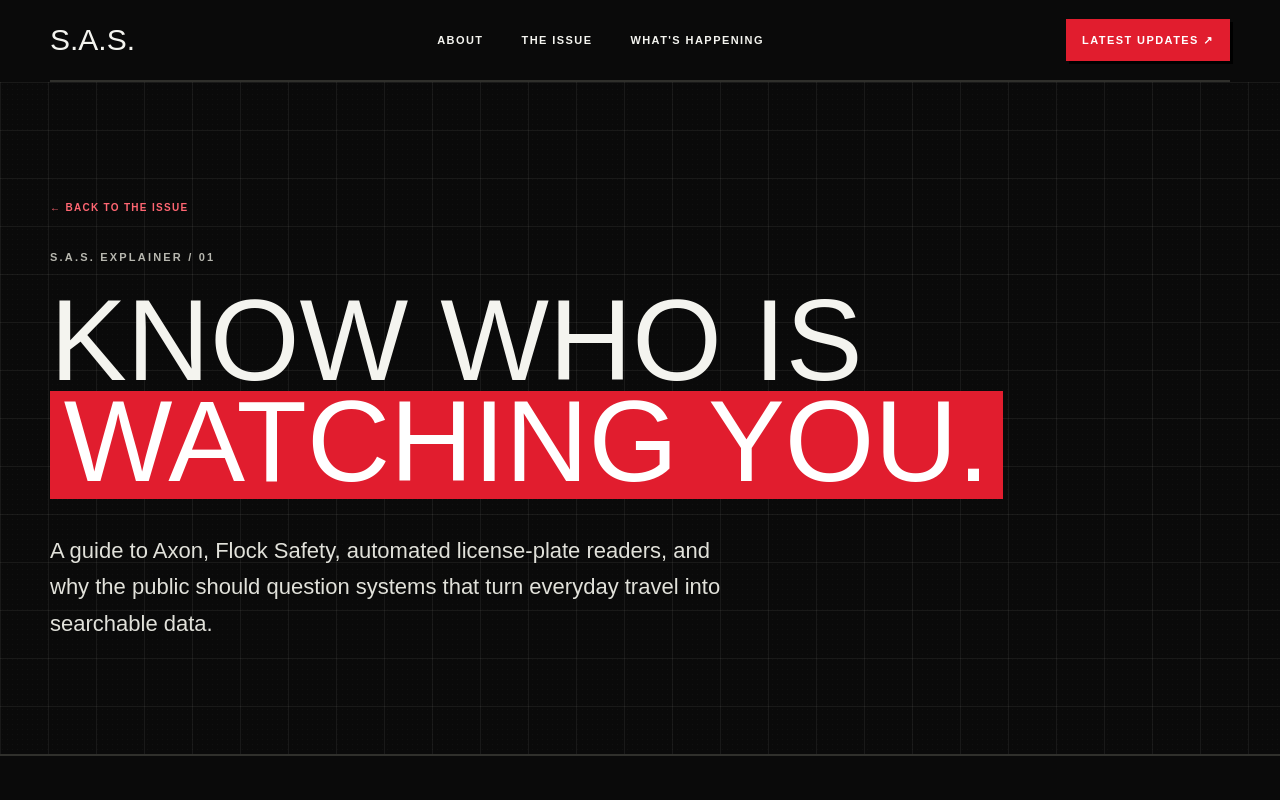
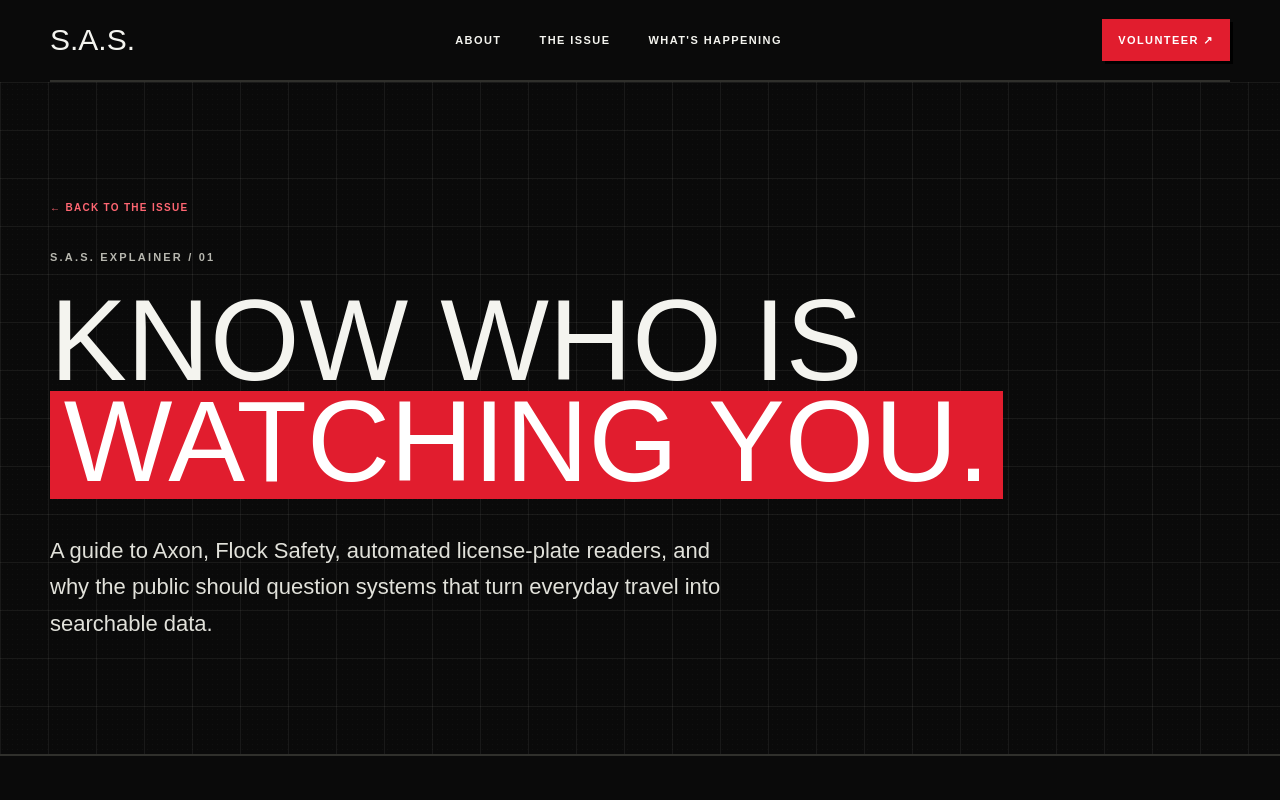
Before and after one commit to Nitsud777-Netzud/SAS, a Next.js app: page /know-who-is-watching-you in a window 1280 px wide. Shown: the top 800 px of the page. Built offline with nearby package versions, Linux system fonts and the light colour scheme; a web font is replaced by a local one.

Commit message:
Add volunteer navigation to explainer

```diff
--- a/app/know-who-is-watching-you/page.tsx
+++ b/app/know-who-is-watching-you/page.tsx
@@ -50,7 +50,7 @@ export default function KnowWhoIsWatchingYou() {
           <Link href="/#the-issue">THE ISSUE</Link>
           <Link href="/#updates">WHAT&apos;S HAPPENING</Link>
         </nav>
-        <Link className="header-cta" href="/#updates">LATEST UPDATES <span aria-hidden="true">↗</span></Link>
+        <Link className="header-cta" href="/volunteer">VOLUNTEER <span aria-hidden="true">↗</span></Link>
       </header>
 
       <div className="article-hero grid-bg">
```
